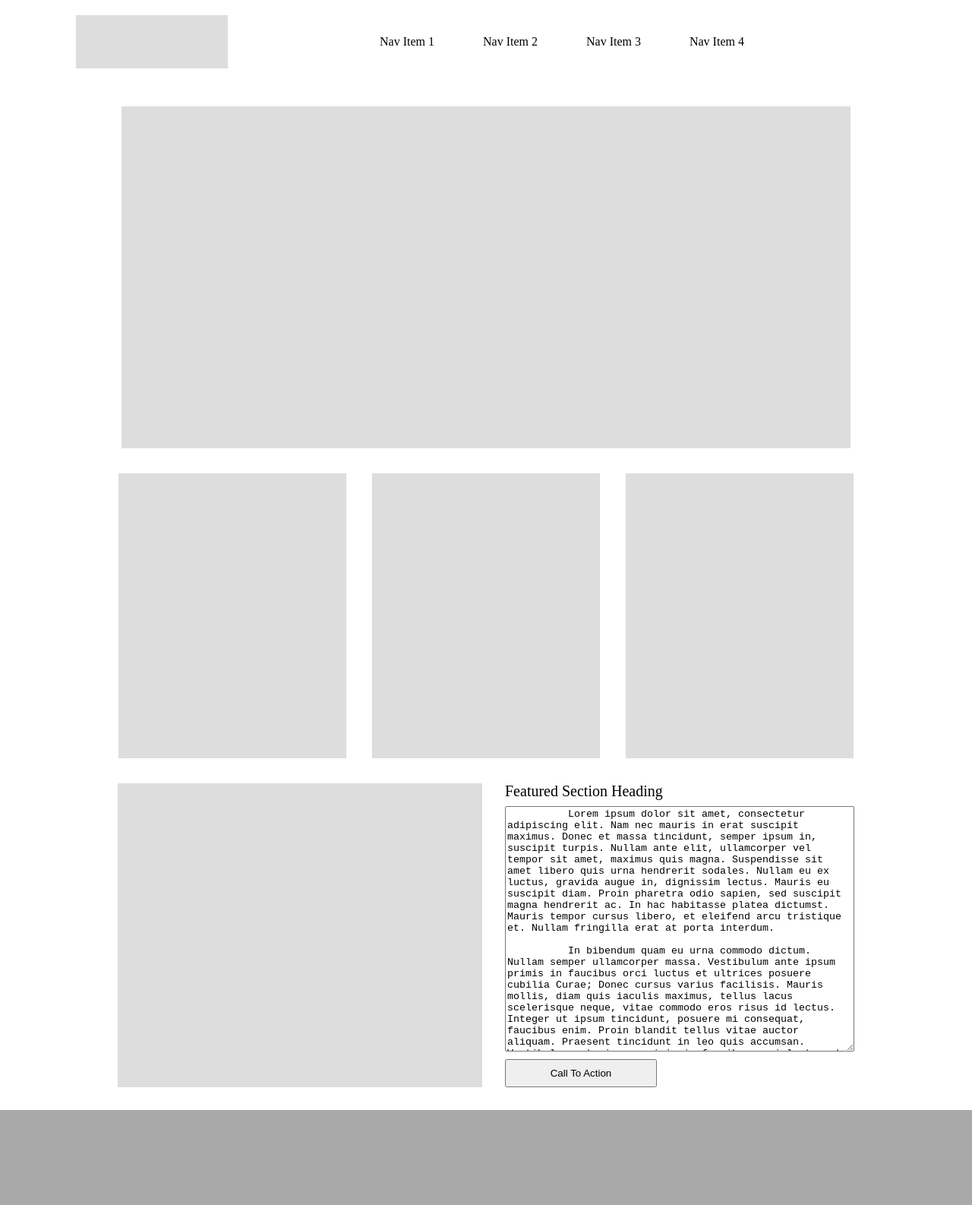
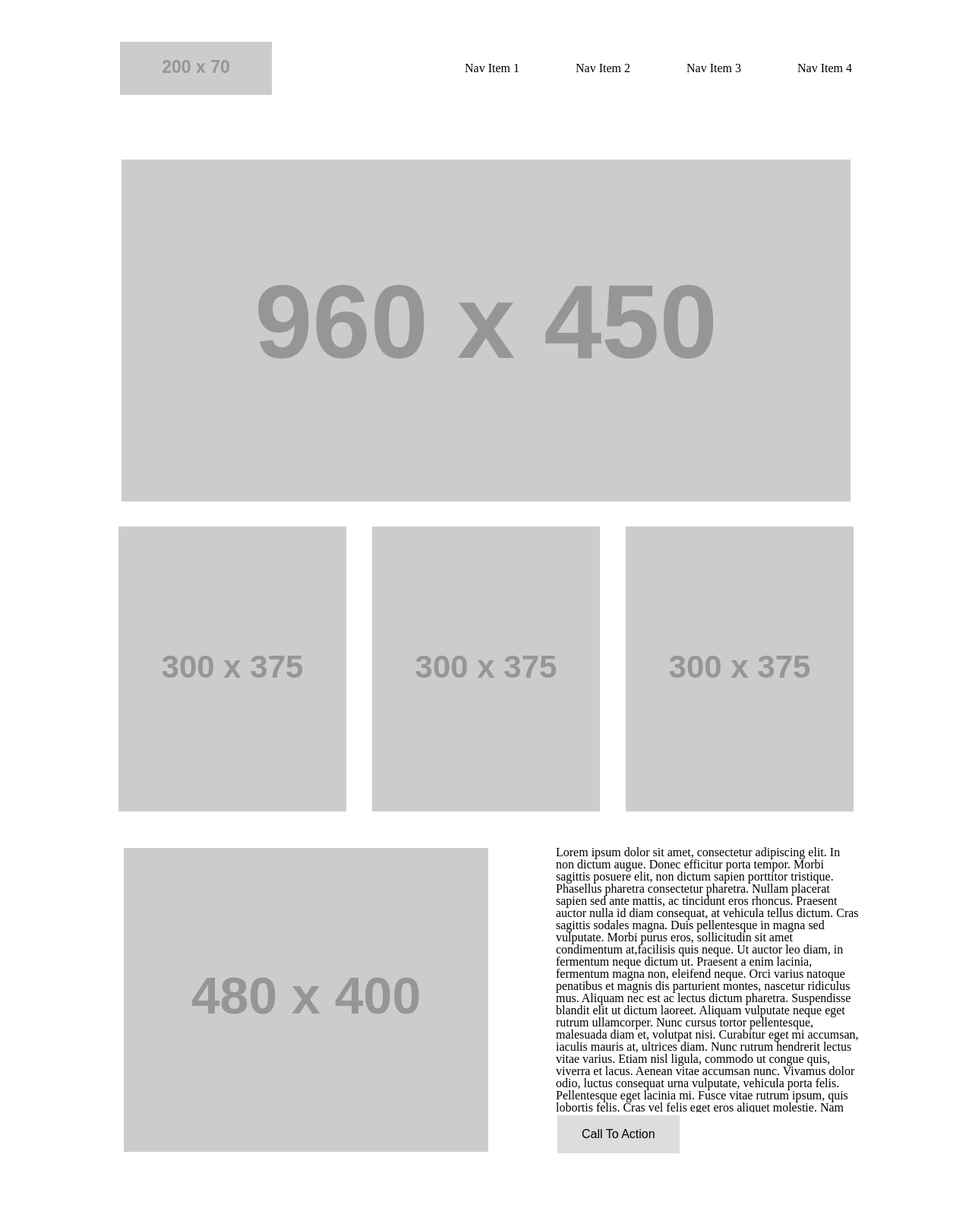
Before and after one commit to Raya33/wirefame-exercise, a plain HTML site: page index.html in a window 1280 px wide. Shown: the top 1586 px of the page at 76% size. Drawn offline with Linux system fonts and the light colour scheme; placeholder pictures from the web are drawn by us.

Commit message:
fixwirefame

```diff
--- a/css/style.css
+++ b/css/style.css
@@ -1,104 +1,69 @@
 body {
-    background-color: white;
+  text-align: center;
+
 }
 
 header {
   background-color: white;
-    margin-bottom: 20px;
-
-  }
-  nav {
-    width: 100%;
-    display: flex;
-    flex-direction: row;
-    justify-content: space-between;
-    z-index: -1;
-
-  }
-  ul {
-    list-style-type: none;
-    width: 50%;
-    float: right;
-    margin: auto;
+  margin-bottom: 15px;
 }
 
-  li {
-    display: inline;
-    padding: 0px;
-    margin-left: 30px;
-    margin-right: 30px;
-  }
-
-  #logo {
+header img {
   float: left;
-    margin: 20px 0px 20px 100px;
+  margin: 20px 180px 20px 0px;
   width: 200px;
   height: 70px;
   background-color:#DDD;
   z-index: +1;
+  background-color: #DDD;
 }
-  main {
-    width: 100%;
+
+ main img {
+  margin: 15px;
+  background-color: #DDD;
 }
-  section {
-    margin: auto;
-    margin-top: 30px;
-    margin-bottom: 30px;
-    width: 100%;
-    text-align: center;
+
+/* NAV BAR */
+li{
+  margin: 35px;
+  display: inline-block;
+  vertical-align: middle;
 }
-  #hero-img {
+
+/* FOOTER */
+footer {
+  background-color:#DDD;
+  height: 200px;
+  margin: 20px 200px 20px 200px;
+
+}
+
+
+li > div > p {
+  height: 350px;
+  overflow: scroll;
+  width: 400px;
+  text-align: left;
+}
+
+section > ul > li {
   display: inline-block;
-    background-color:#DDD;
-    height: 450px;
-    width: 960px;
+  vertical-align: middle;
+  margin-top: 15px;
+  text-align: left;
 }
-  .section2Boxes {
-    display: inline-block;
-    width: 300px;
-    height: 375px;
-    background-color:#DDD;
+
+button {
+  background-color: #ddd;
+  border: none;
+  color: black;
+  padding: 16px 32px;
+  font-size: 16px;
+  margin: 4px 2px;
+  transition: 350ms;
 }
-  #section2-box2 {
-    margin-left: 30px;
-    margin-right: 30px;
+
+button:hover {
+background-color: blue;
+color: white;
 }
-  section:nth-of-type(3) {
-    display: flex;
-    justify-content: center;
-  }
-  .section3Boxes {
-    width: 480px;
-    height: 400px;
-  }
-  .section3Boxes:nth-of-type(1) {
-    background-color:#DDD ;
-  }
-  #text-feature {
-    display: flex;
-    flex-direction: column;
-    margin-left: 30px;
-    width: 460px;
-  }
-  #text-feature h4 {
-    text-align: left;
-    margin-bottom: 10px;
-    font-size: 20px;
-  }
-  #button-container {
-    display: flex;
-    justify-content: flex-start;
-    margin-top: 10px;
-  }
-  button {
-    width: 200px;
-    height: 40px;
-  }
-  textarea {
-    height: 350px;
-  }
-  footer {
-    background-color: darkgray;
-    margin-bottom: 20px;
-    height: 200px;
-  }
--- a/index.html
+++ b/index.html
@@ -1,51 +1,90 @@
 <!DOCTYPE html>
-<html lang="en">
+<html>
 
 <head>
-    <link rel="stylesheet" type="text/css" href="css/reset.css">
-    <link rel="stylesheet" type="text/css" href="css/style.css">
-
-    <title>wireframe w/o imags</title>
+    <title>WireFrame Exercise</title>
+    <link href="css/reset.css" type="text/css" rel="stylesheet" />
+    <link href="css/style.css" type="text/css" rel="stylesheet" />
 </head>
 
 <body>
     <header>
+        <!-- nav box -->
         <nav>
-            <div id="logo"></div>
             <ul>
-                <li>Nav Item 1</li>
-                <li>Nav Item 2</li>
-                <li>Nav Item 3</li>
-                <li>Nav Item 4</li>
+                <!-- image on left of nav bar -->
+                <li><img src="https://via.placeholder.com/200x70" /></li>
+                <li>
+                    <p>Nav Item 1</p>
+                </li>
+                <li>
+                    <p>Nav Item 2</p>
+                </li>
+                <li>
+                    <p>Nav Item 3</p>
+                </li>
+                <li>
+                    <p>Nav Item 4</p>
+                </li>
             </ul>
         </nav>
+        <!-- end nav box-->
     </header>
+
     <main>
+        <!-- contains 4 pictures and a scroll box with button -->
         <section>
-            <div id="hero-img"></div>
+
+            <img src="https://via.placeholder.com/960x450" />
         </section>
         <section>
-            <figure class="section2Boxes"></figure>
-            <figure class="section2Boxes" id="section2-box2"></figure>
-            <figure class="section2Boxes"></figure>
+            <!-- 3 images next to each other 300x375-->
+            <img src="https://via.placeholder.com/300x375" />
+            <img src="https://via.placeholder.com/300x375" />
+            <img src="https://via.placeholder.com/300x375" />
         </section>
+
         <section>
-            <figure class="section3Boxes"></figure>
-            <figure class="section3Boxes" id="text-feature">
-                <h4>Featured Section Heading</h4>
-                <textarea>
-          Lorem ipsum dolor sit amet, consectetur adipiscing elit. Nam nec mauris in erat suscipit maximus. Donec et massa tincidunt, semper ipsum in, suscipit turpis. Nullam ante elit, ullamcorper vel tempor sit amet, maximus quis magna. Suspendisse sit amet libero quis urna hendrerit sodales. Nullam eu ex luctus, gravida augue in, dignissim lectus. Mauris eu suscipit diam. Proin pharetra odio sapien, sed suscipit magna hendrerit ac. In hac habitasse platea dictumst. Mauris tempor cursus libero, et eleifend arcu tristique et. Nullam fringilla erat at porta interdum.
-
-          In bibendum quam eu urna commodo dictum. Nullam semper ullamcorper massa. Vestibulum ante ipsum primis in faucibus orci luctus et ultrices posuere cubilia Curae; Donec cursus varius facilisis. Mauris mollis, diam quis iaculis maximus, tellus lacus scelerisque neque, vitae commodo eros risus id lectus. Integer ut ipsum tincidunt, posuere mi consequat, faucibus enim. Proin blandit tellus vitae auctor aliquam. Praesent tincidunt in leo quis accumsan. Vestibulum ante ipsum primis in faucibus orci luctus et ultrices posuere cubilia Curae; Mauris dignissim lobortis quam egestas lobortis. Nulla sollicitudin ornare quam, non pharetra tellus fringilla sit amet. Nulla id risus eu ante maximus condimentum. Phasellus accumsan at tortor eu porttitor. Donec semper tempus sagittis. Donec feugiat neque vitae nibh pharetra, sed tincidunt felis tincidunt. Sed pulvinar, lacus non fringilla molestie, arcu nisi pharetra quam, vitae varius ex lectus sit amet neque.
-
-        </textarea>
-                <div id="button-container"></div>
-                <button>Call To Action</button>
-                </div>
-            </figure>
+            <ul>
+                <li><img src="https://via.placeholder.com/480x400" /></li>
+                <li>
+                    <div>
+                        <p>Lorem ipsum dolor sit amet, consectetur adipiscing elit. In non dictum augue. Donec efficitur
+                            porta tempor. Morbi sagittis posuere elit, non dictum sapien porttitor tristique. Phasellus
+                            pharetra consectetur pharetra. Nullam placerat sapien sed ante mattis, ac tincidunt eros
+                            rhoncus. Praesent auctor nulla id diam consequat, at vehicula tellus dictum. Cras sagittis
+                            sodales magna. Duis pellentesque in magna sed vulputate. Morbi purus eros, sollicitudin sit
+                            amet condimentum at,facilisis quis neque. Ut auctor leo diam, in fermentum neque dictum ut.
+                            Praesent a enim lacinia, fermentum magna non, eleifend neque. Orci varius natoque penatibus
+                            et magnis dis parturient montes, nascetur ridiculus mus. Aliquam nec est ac lectus dictum
+                            pharetra. Suspendisse blandit elit ut dictum laoreet. Aliquam vulputate neque eget rutrum
+                            ullamcorper. Nunc cursus tortor pellentesque, malesuada diam et, volutpat nisi. Curabitur
+                            eget mi accumsan, iaculis mauris at, ultrices diam. Nunc rutrum hendrerit lectus vitae
+                            varius. Etiam nisl ligula, commodo ut congue quis, viverra et lacus. Aenean vitae accumsan
+                            nunc. Vivamus dolor odio, luctus consequat urna vulputate, vehicula porta felis.
+                            Pellentesque eget lacinia mi. Fusce vitae rutrum ipsum, quis lobortis felis. Cras vel felis
+                            eget eros aliquet molestie. Nam quis sem metus. Pellentesque ligula quam, commodo nec ligula
+                            ut, tincidunt dignissim lorem. In sodales congue dictum. Integer diam magna, aliquam
+                            pulvinar risus eget, viverra molestie eros. Nunc volutpat metus sit amet tellus viverra, non
+                            efficitur odio porttitor. Maecenas nec ante placerat, sollicitudin mauris vel, porta enim.
+                            Fusce at gravida nibh, in mollis dolor. Etiam varius facilisis egestas. Sed id bibendum
+                            massa. Fusce consectetur metus non pretium viverra. Suspendisse quam nibh, lacinia eu metus
+                            sit amet, porta gravida libero. Pellentesque eros erat, rhoncus vitae sagittis quis,
+                            suscipit vel est. Donec in lectus aliquam, dignissim tellus vel, sodales augue. Sed faucibus
+                            diam a massa vulputate, in dapibus lorem facilisis. Quisque consequat egestas justo nec
+                            dictum. Maecenas sodales efficitur arcu, at lobortis libero tincidunt ac. Sed in massa nec
+                            nisi tempus tincidunt. Proin dictum enim eros, et efficitur arcu bibendum sit amet. Sed
+                            pellentesque scelerisque tortor eget laoreet. Donec vitae eros lacinia, facilisis lorem eu,
+                            mattis magna. Cras mollis lorem urna, non rhoncus eros gravida vel. Integer ac finibus
+                            tortor.</p>
+                        <button>Call To Action</button>
+                    </div>
+                </li>
+            </ul>
         </section>
     </main>
     <footer>
+
     </footer>
 </body>
 
```
Lines whose indentation alone changed are shown as unchanged.
